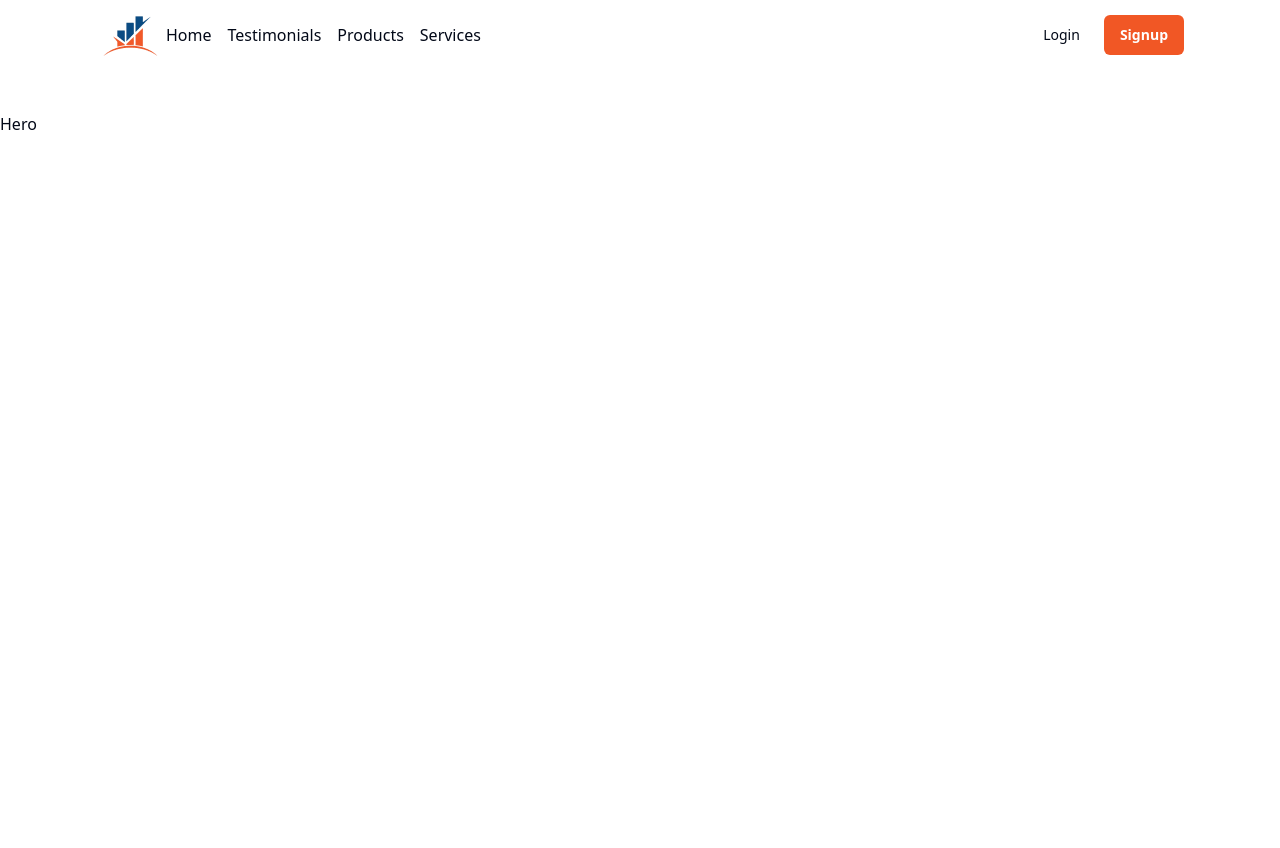
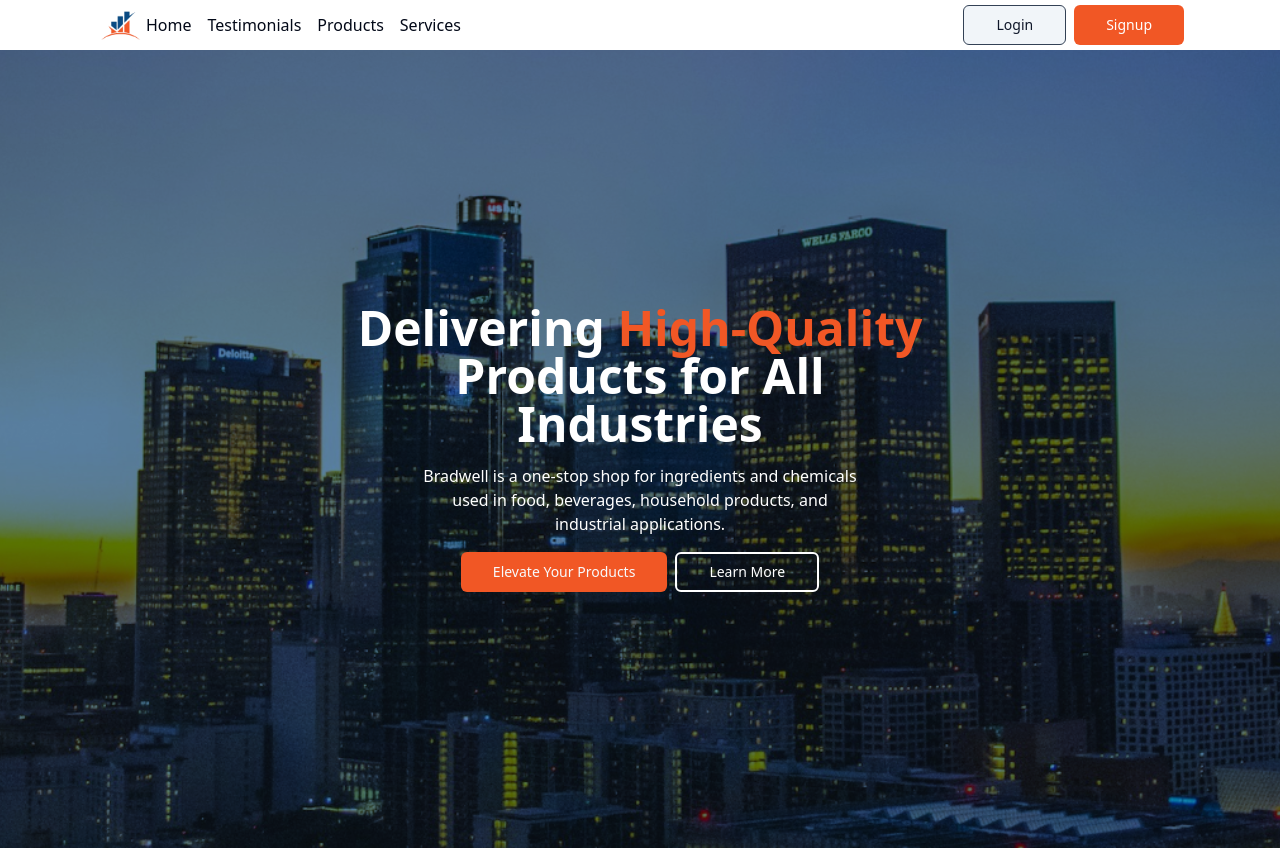
Before and after one commit to jmmaglonzo/BradWell, a React (Vite) app: page / in a window 1280 px wide. Before the commit the page ends 800 px from the top, so only its background shows below. Built offline with nearby package versions, Linux system fonts and the light colour scheme.

Commit message:
feat: add hero section

```diff
--- a/src/App.tsx
+++ b/src/App.tsx
@@ -1,6 +1,6 @@
 import { Route, Routes } from "react-router-dom";
-import LandingPage from "./components/pages/Home/LandingPage";
-import RootLayout from "./components/pages/RootLayout";
+import LandingPage from "@/pages/Home/LandingPage";
+import RootLayout from "@/pages/RootLayout";
 
 const App = () => {
   return (
--- /dev/null
+++ b/src/components/Hero.tsx
@@ -0,0 +1,28 @@
+import { Button } from "./ui/button";
+
+const Hero = () => {
+  return (
+    <section className="bg-secondaryBlue/70 bg-[url('/src/assets/hero.jpg')] bg-cover bg-center bg-blend-overlay">
+      <div className="container mx-auto flex min-h-screen flex-col items-center justify-center space-y-4 text-center text-white">
+        <h1 className="w-[55%] text-5xl font-bold">
+          Delivering <span className="text-primaryOrange">High-Quality</span>{" "}
+          Products for All Industries
+        </h1>
+        <p className="w-[40%]">
+          Bradwell is a one-stop shop for ingredients and chemicals used in
+          food, beverages, household products, and industrial applications.{" "}
+        </p>
+        <div className="flex items-center gap-2">
+          <Button className="bg-primaryOrange hover:bg-primaryOrange/90 px-8">
+            Elevate Your Products
+          </Button>
+          <Button className="border-2 border-white bg-transparent px-8 text-white">
+            Learn More
+          </Button>
+        </div>
+      </div>
+    </section>
+  );
+};
+
+export default Hero;
--- a/src/components/Hero/Hero.tsx
+++ /dev/null
@@ -1,5 +0,0 @@
-const Hero = () => {
-  return <div>Hero</div>;
-};
-
-export default Hero;
--- a/src/components/Navbar.tsx
+++ b/src/components/Navbar.tsx
@@ -25,7 +25,7 @@ const Navbar = () => {
   return (
     <nav className="container flex items-center justify-between">
       <Link to={"/"}>
-        <img src={logo} alt="BradWell Logo" />
+        <img src={logo} alt="BradWell Logo" width={50} />
       </Link>
       <ul className="flex flex-1 items-center gap-4">
         {links.map((c) => (
@@ -36,8 +36,13 @@ const Navbar = () => {
       </ul>
 
       <div className="flex gap-2">
-        <Button variant={"ghost"}>Login</Button>
-        <Button className="bg-primaryOrange hover:bg-primaryOrange/90 font-semibold text-white">
+        <Button
+          variant={"secondary"}
+          className="border border-slate-700 px-8 text-sm"
+        >
+          Login
+        </Button>
+        <Button className="bg-primaryOrange hover:bg-primaryOrange/90 font-semibol4 px-8 text-sm text-white">
           Signup
         </Button>
       </div>
--- a/src/components/pages/Home/LandingPage.tsx
+++ b/src/pages/Home/LandingPage.tsx
@@ -1,4 +1,4 @@
-import Hero from "@/components/Hero/Hero";
+import Hero from "@/components/Hero";
 
 const LandingPage = () => {
   return (
--- a/src/components/pages/RootLayout.tsx
+++ b/src/pages/RootLayout.tsx
@@ -1,5 +1,5 @@
 import { Outlet } from "react-router-dom";
-import Navbar from "../Navbar";
+import Navbar from "@/components/Navbar";
 
 const rootLayout = () => {
   return (
@@ -8,7 +8,7 @@ const rootLayout = () => {
         <Navbar />
       </header>
 
-      <main className="mt-28">
+      <main className="mt-12">
         <Outlet />
       </main>
     </>
```
